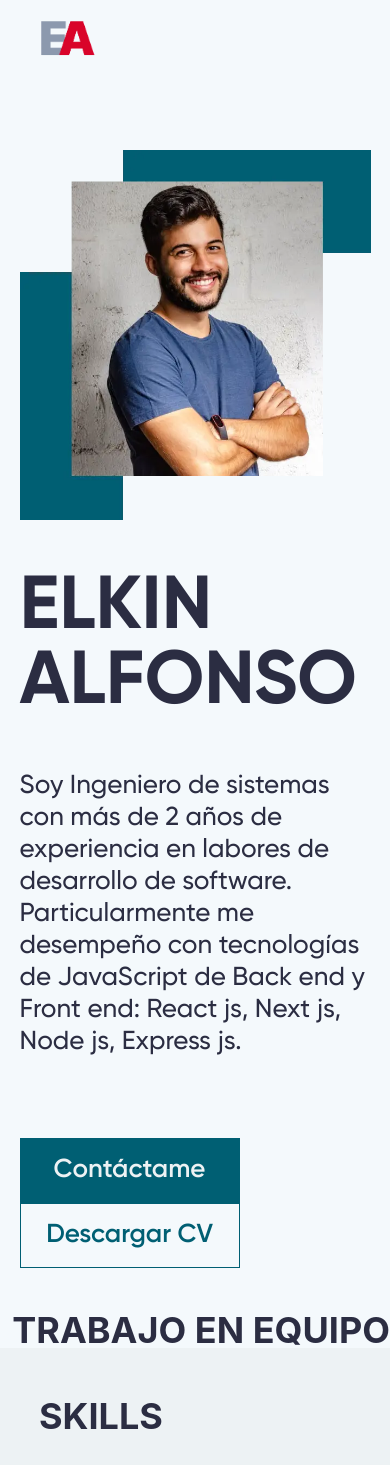
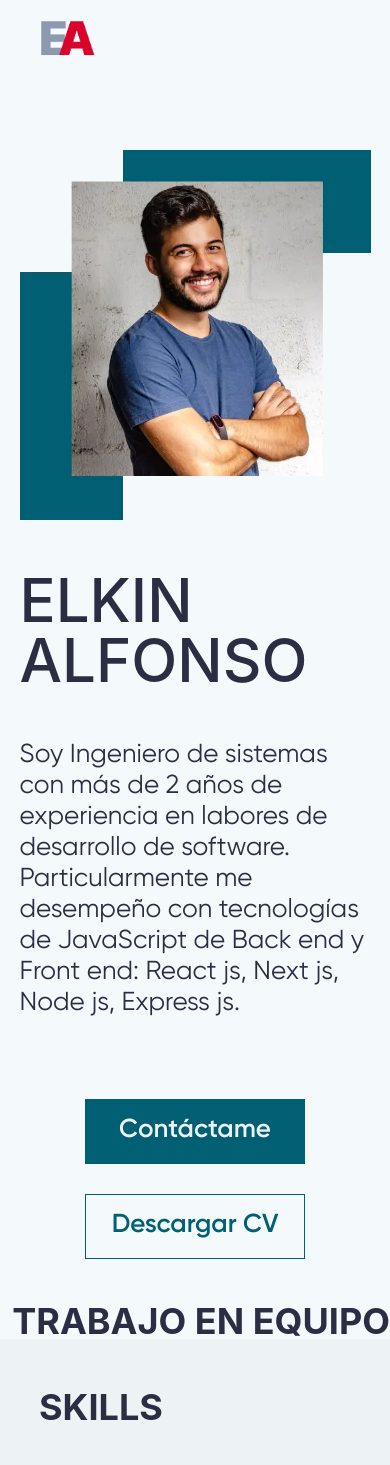
Before and after one commit to eldalco/portfolio, a Next.js app: page / in a window 390 px wide. Shown: the top 1465 px of the page. Built offline with nearby package versions, Linux system fonts and the light colour scheme.

Commit message:
Responsive in contentHero

```diff
--- a/components/SectionHero/ContentHero/index.js
+++ b/components/SectionHero/ContentHero/index.js
@@ -13,10 +13,10 @@ const ContentHero = () => {
             </div>
             <div className={styles["div__line-btn"]}>
                 <div className={`${styles["div__btn-contact"]} ${styles["div__btn"]}`}>
-                    <button href="#">Contáctame</button>
+                    <a href="#">Contáctame</a>
                 </div>
                 <div className={`${styles["div__btn-cv"]} ${styles["div__btn"]}`}>
-                    <button href="#">Descargar CV</button>
+                    <a href="#">Descargar CV</a>
                 </div>
             </div>
         </div>
--- a/components/SectionHero/ContentHero/styles.module.css
+++ b/components/SectionHero/ContentHero/styles.module.css
@@ -1,13 +1,22 @@
-.div__title {
-    font-family: Gilroy;
-    font-weight: 800;
-    font-size: 50px;
+.div__title h1{
+    font-weight: 500;
+    font-size: 5.5vw;
     color: #2B2D42;
     margin-bottom: 50px;
 }
+@media (max-width: 980px) {
+    .div__title h1{
+        font-size: 60px;
+    }
+}
+@media (max-width: 350px) {
+    .div__title h1{
+        font-size: 50px;
+    }
+}
 .div__paragraph {
     font-family: Gilroy;
-    font-weight: 500;
+    font-weight: 400;
     font-size: 26px;
     color: #2B2D42;
     margin-bottom: 80px;
@@ -23,18 +32,24 @@
     align-items: center;
     column-gap: 30px;
 }
-@media (max-width: 980px) {
+
+@media (max-width: 620px) {
     .div__line-btn {
-      display: block;
+      flex-direction: column;
+      justify-content: center;
+      row-gap: 30px;
     }
 }
 
-.div__btn button {
+.div__btn a {
     font-family: Gilroy;
     font-weight: 600;
     font-size: 26px;
+    text-align: center;
+    line-height: 60px;
     color: #EDF2F4;
     border: 1px solid #005f73;
+    display: block;
     width: 220px;
     height: 65px;
     transition: all 0.3s;
@@ -43,18 +58,17 @@
     -ms-transition: all 0.3s;
     -o-transition: all 0.3s;
 }
-.div__btn button:hover {
+.div__btn a:hover {
     border-radius: 30px;
     -webkit-border-radius: 30px;
     -moz-border-radius: 30px;
     -ms-border-radius: 30px;
     -o-border-radius: 30px;
 }
-.div__btn-contact button{
+.div__btn-contact a{
     background-color: #005f73;
-
 }
-.div__btn-cv button{
+.div__btn-cv a{
     color: #005f73; ;
     background-color: transparent;
 }
```
